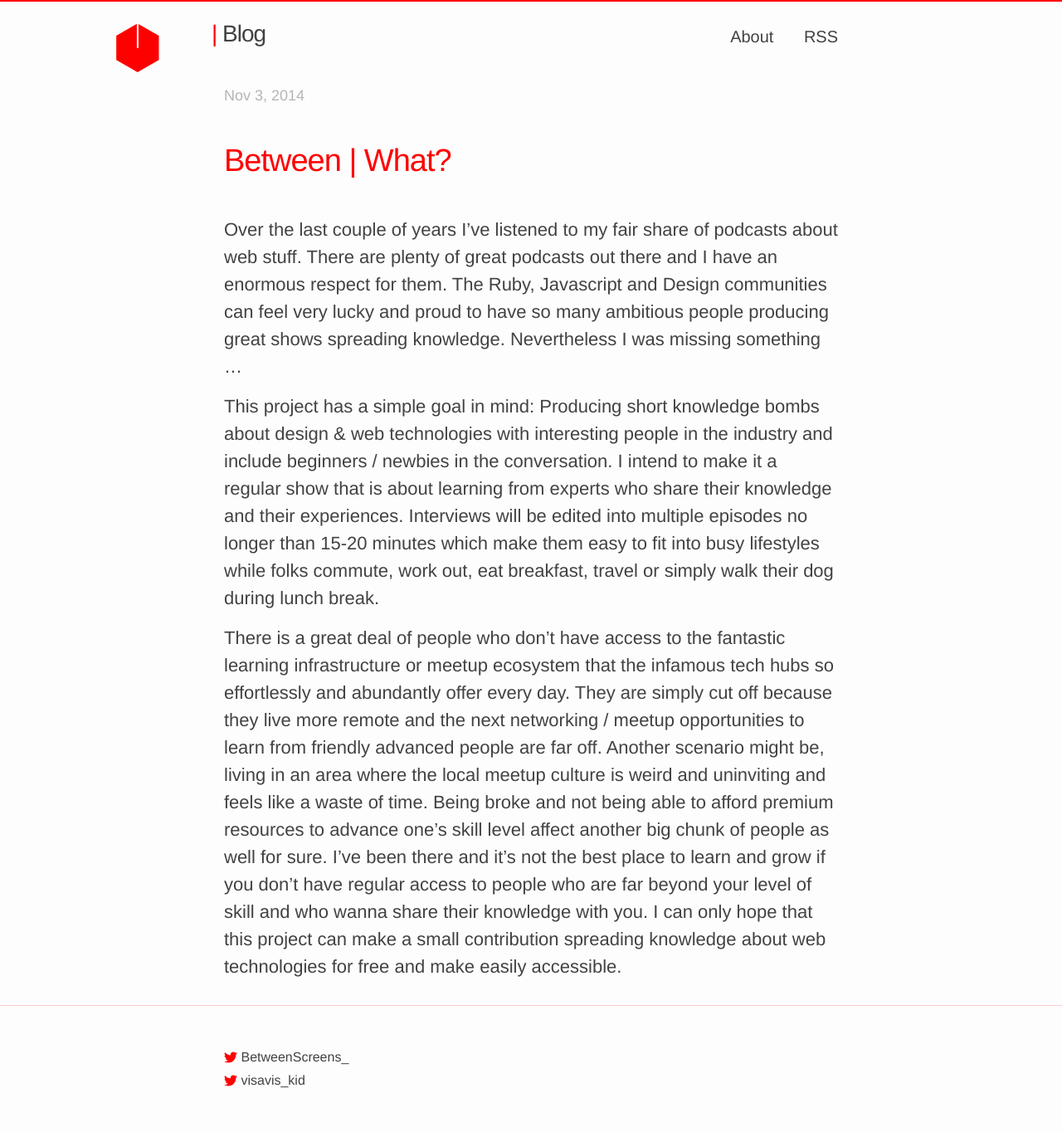
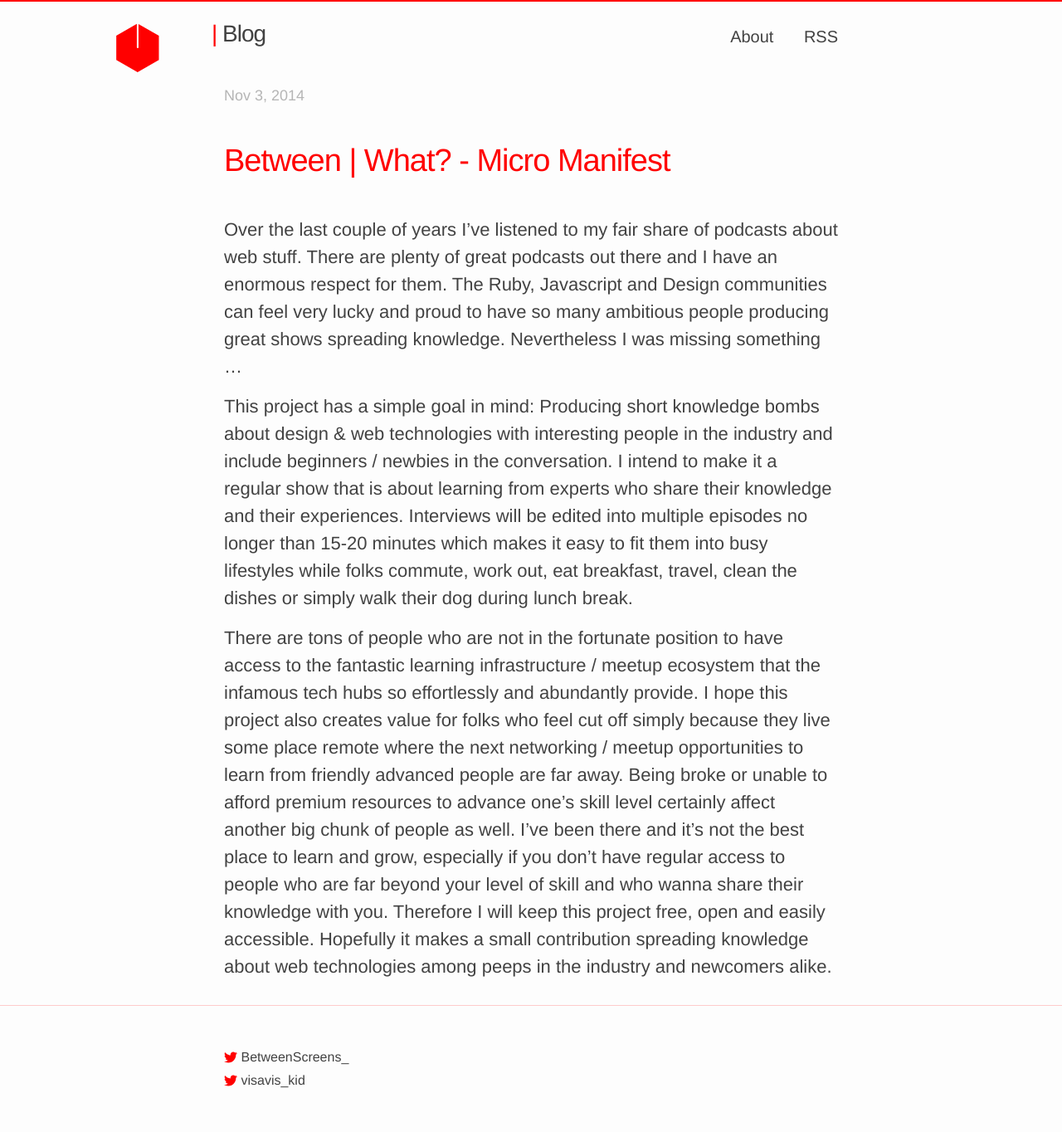
Before and after one commit to vis-kid/between_blog, a Jekyll site: the page built from _posts/2014-11-03-between-what.md, in a window 1280 px wide. Shown: the whole page at 83% size. Built offline with Jekyll 4.4.1, drawn with Linux system fonts in a browser that asks for light colours.

Commit message:
Updates 1st blogpost

```diff
--- a/_posts/2014-11-03-between-what.md
+++ b/_posts/2014-11-03-between-what.md
@@ -1,12 +1,12 @@
 ---
 layout: post
-title:  "Between | What?"
+title:  "Between | What? - Micro Manifest"
 date:   2014-11-03 19:05:00
 categories: jekyll update
 ---
 
 Over the last couple of years I’ve listened to my fair share of podcasts about web stuff. There are plenty of great podcasts out there and I have an enormous respect for them. The Ruby, Javascript and Design communities can feel very lucky and proud to have so many ambitious people producing great shows spreading knowledge. Nevertheless I was missing something …
 
-This project has a simple goal in mind: Producing short knowledge bombs about design & web technologies with interesting people in the industry and include beginners / newbies in the conversation. I intend to make it a regular show that is about learning from experts who share their knowledge and their experiences. Interviews will be edited into multiple episodes no longer than 15-20 minutes which make them easy to fit into busy lifestyles while folks commute, work out, eat breakfast, travel or simply walk their dog during lunch break.
+This project has a simple goal in mind: Producing short knowledge bombs about design & web technologies with interesting people in the industry and include beginners / newbies in the conversation. I intend to make it a regular show that is about learning from experts who share their knowledge and their experiences. Interviews will be edited into multiple episodes no longer than 15-20 minutes which makes it easy to fit them into busy lifestyles while folks commute, work out, eat breakfast, travel, clean the dishes or simply walk their dog during lunch break.
 
-There is a great deal of people who don’t have access to the fantastic learning infrastructure or meetup ecosystem that the infamous tech hubs so effortlessly and abundantly offer every day. They are simply cut off because they live more remote and the next networking / meetup opportunities to learn from friendly advanced people are far off. Another scenario might be, living in an area where the local meetup culture is weird and uninviting and feels like a waste of time. Being broke and not being able to afford premium resources to advance one’s skill level affect another big chunk of people as well for sure. I’ve been there and it’s not the best place to learn and grow if you don’t have regular access to people who are far beyond your level of skill and who wanna share their knowledge with you. I can only hope that this project can make a small contribution spreading knowledge about web technologies for free and make easily accessible.
+There are tons of people who are not in the fortunate position to have access to the fantastic learning infrastructure / meetup ecosystem that the infamous tech hubs so effortlessly and abundantly provide. I hope this project also creates value for folks who feel cut off simply because they live some place remote where the next networking / meetup opportunities to learn from friendly advanced people are far away. Being broke or unable to afford premium resources to advance one’s skill level certainly affect another big chunk of people as well. I’ve been there and it’s not the best place to learn and grow, especially if you don’t have regular access to people who are far beyond your level of skill and who wanna share their knowledge with you. Therefore I will keep this project free, open and easily accessible. Hopefully it makes a small contribution spreading knowledge about web technologies among peeps in the industry and newcomers alike.
```
